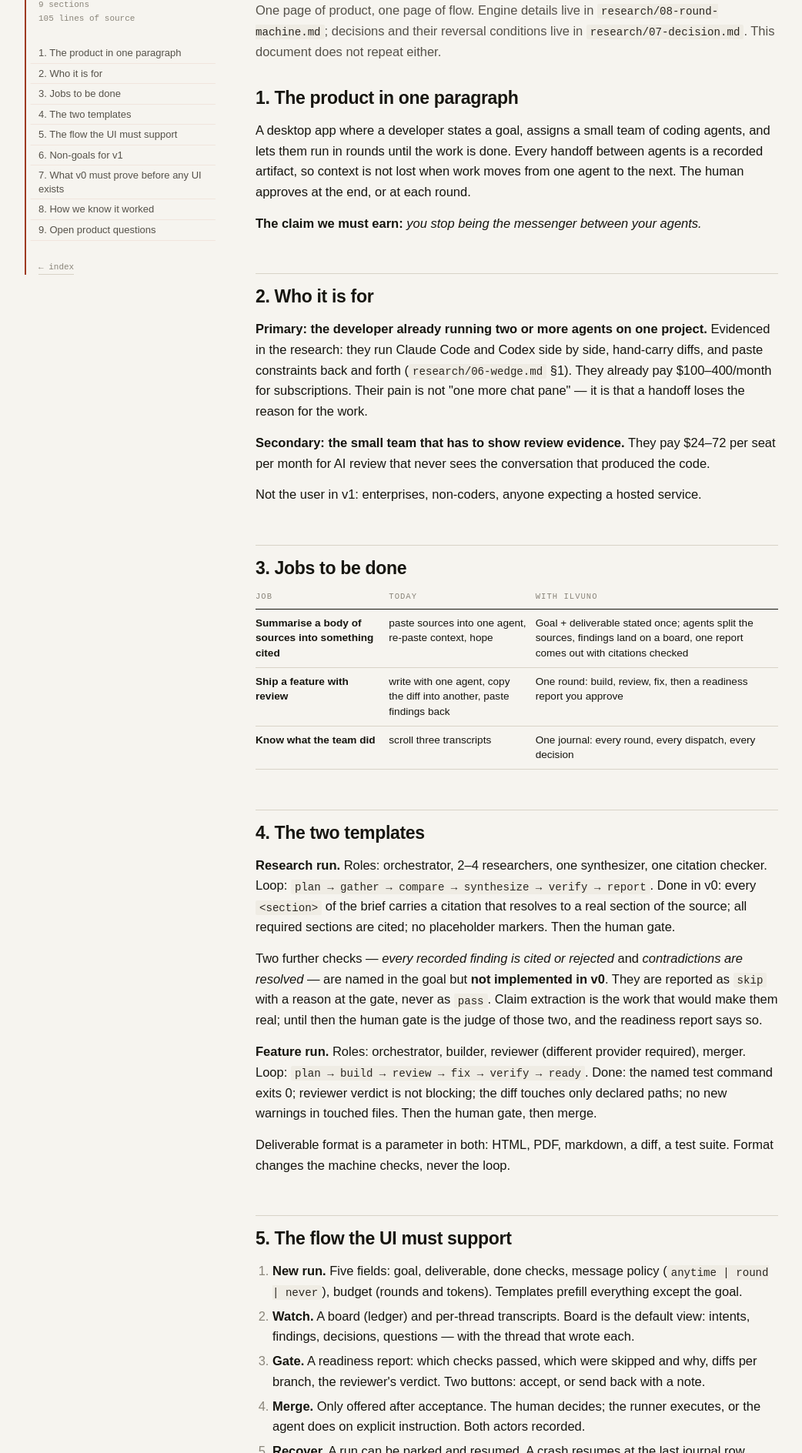
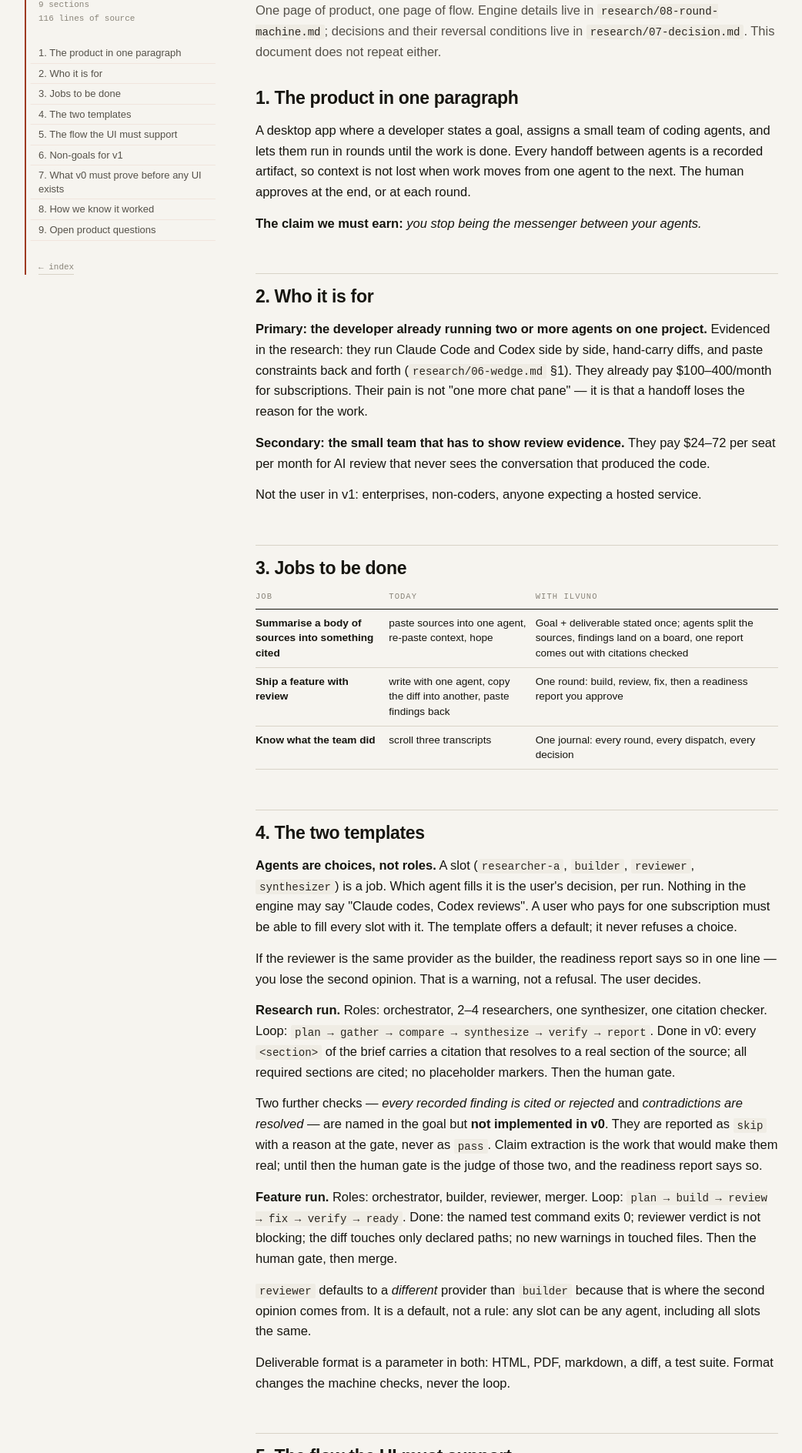
Before and after one commit to Sumeet-basfore/ilvuno-code, a plain HTML site: page docs/prd.html in a window 1280 px wide. Shown: the part 105-1993 px from the top of the page at 77% size, without its empty margins (58-1100 px from the left). Drawn offline with Linux system fonts and the light colour scheme.

Commit message:
docs: agents are choices, not roles
Any slot can be filled by any provider. A user with one subscription can run
every agent on it. Same-provider reviewer is a warning in the readiness report,
not a refusal.

```diff
--- a/docs/prd.html
+++ b/docs/prd.html
@@ -102,7 +102,7 @@ td code,th code{font-size:12px}
 <div class="wrap">
 <aside>
   <div class="kicker">Project document</div>
-  <div class="meta">887 words<br>9 sections<br>105 lines of source</div>
+  <div class="meta">1,014 words<br>9 sections<br>116 lines of source</div>
   <nav><a class="lvl2" href="#1-the-product-in-one-paragraph">1. The product in one paragraph</a>
 <a class="lvl2" href="#2-who-it-is-for">2. Who it is for</a>
 <a class="lvl2" href="#3-jobs-to-be-done">3. Jobs to be done</a>
@@ -160,6 +160,12 @@ AI review that never sees the conversation that produced the code.</p>
 </tbody>
 </table>
 <h2 id="4-the-two-templates">4. The two templates</h2>
+<p><strong>Agents are choices, not roles.</strong> A slot (<code>researcher-a</code>, <code>builder</code>, <code>reviewer</code>, <code>synthesizer</code>) is a
+job. Which agent fills it is the user's decision, per run. Nothing in the engine may say &quot;Claude codes,
+Codex reviews&quot;. A user who pays for one subscription must be able to fill every slot with it. The template
+offers a default; it never refuses a choice.</p>
+<p>If the reviewer is the same provider as the builder, the readiness report says so in one line — you lose
+the second opinion. That is a warning, not a refusal. The user decides.</p>
 <p><strong>Research run.</strong> Roles: orchestrator, 2–4 researchers, one synthesizer, one citation checker.
 Loop: <code>plan → gather → compare → synthesize → verify → report</code>.
 Done in v0: every <code>&lt;section&gt;</code> of the brief carries a citation that resolves to a real section of the
@@ -168,10 +174,12 @@ source; all required sections are cited; no placeholder markers. Then the human
 are named in the goal but <strong>not implemented in v0</strong>. They are reported as <code>skip</code> with a reason at the
 gate, never as <code>pass</code>. Claim extraction is the work that would make them real; until then the human gate
 is the judge of those two, and the readiness report says so.</p>
-<p><strong>Feature run.</strong> Roles: orchestrator, builder, reviewer (different provider required), merger.
+<p><strong>Feature run.</strong> Roles: orchestrator, builder, reviewer, merger.
 Loop: <code>plan → build → review → fix → verify → ready</code>.
 Done: the named test command exits 0; reviewer verdict is not blocking; the diff touches only declared
 paths; no new warnings in touched files. Then the human gate, then merge.</p>
+<p><code>reviewer</code> defaults to a <em>different</em> provider than <code>builder</code> because that is where the second opinion
+comes from. It is a default, not a rule: any slot can be any agent, including all slots the same.</p>
 <p>Deliverable format is a parameter in both: HTML, PDF, markdown, a diff, a test suite. Format changes the
 machine checks, never the loop.</p>
 <h2 id="5-the-flow-the-ui-must-support">5. The flow the UI must support</h2>
```
Also changed, not shown: docs/data-model.html (+11 -1 lines), docs/index.html (+2 -2 lines), 2 other files.
